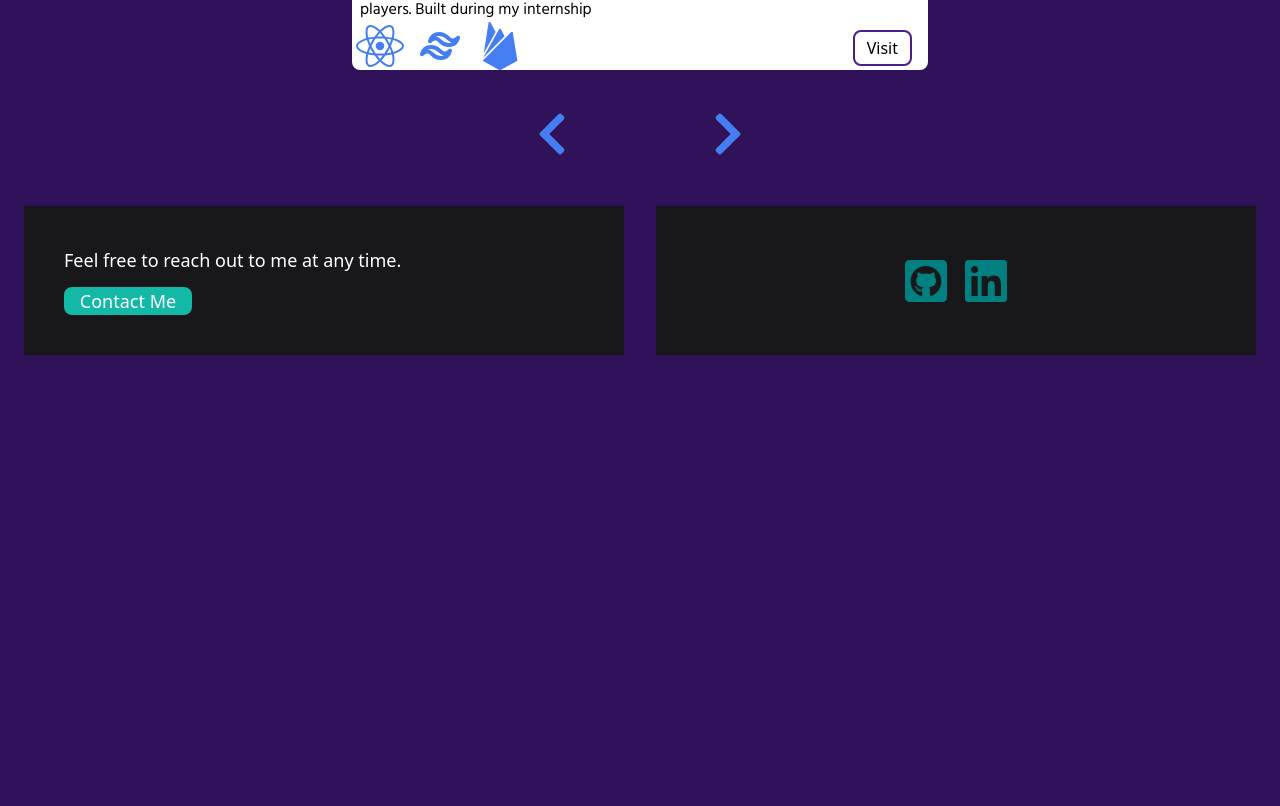
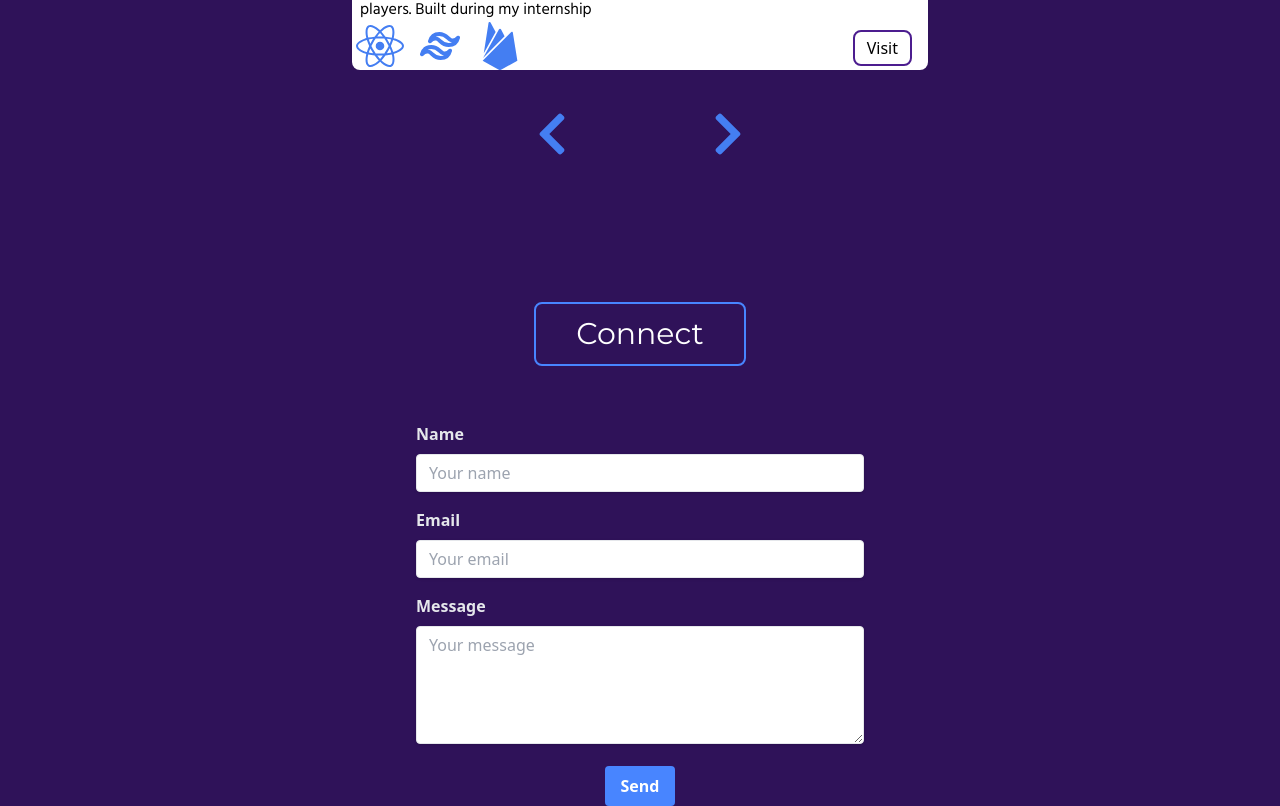
Before and after one commit to njandersen/personal-siteV2, a React (Vite) app: page / in a window 1280 px wide. Shown: the part 1731-2537 px from the top of the page. Before the commit the page ends 2134 px from the top, so only its background shows below. Built offline with nearby package versions, Linux system fonts and the light colour scheme.

Commit message:
add contact form

```diff
--- a/src/pages/ContactFooter.jsx
+++ b/src/pages/ContactFooter.jsx
@@ -1,29 +1,88 @@
-import { FaGithubSquare, FaLinkedin } from "react-icons/fa";
-import { IconContext } from "react-icons";
+import { useState } from "react";
 
 export default function ContactFooter() {
+  const [name, setName] = useState("");
+  const [email, setEmail] = useState("");
+  const [message, setMessage] = useState("");
+
+  const handleSubmit = (e) => {
+    e.preventDefault();
+    console.log("Name:", name);
+    console.log("Email:", email);
+    console.log("Message:", message);
+    // Send form data to server or API
+  };
   return (
-    <IconContext.Provider value={{ color: "teal", size: "3rem" }}>
-      <div className="max-w-screen-xl mx-auto px-6 py-12">
-        <div className="grid grid-cols-1 md:grid-cols-2 gap-8">
-          <div className="flex flex-col items-start bg-zinc-900 p-10">
-            <p className="text-white leading-relaxed text-lg mb-3">
-              Feel free to reach out to me at any time.
-            </p>
-            <button className="text-white text-lg bg-teal-500 rounded-lg w-32">
-              <a href="mailto:njandersen22@gmail.com">Contact Me</a>
-            </button>
-          </div>
-          <div className="flex items-center justify-center bg-zinc-900 p-10">
-            <a href="https://github.com/njandersen" className="pr-3">
-              <FaGithubSquare />
-            </a>
-            <a href="https://www.linkedin.com/in/nicholas-andersen-962b60121/">
-              <FaLinkedin />
-            </a>
-          </div>
+    <div className="flex flex-col items-center justify-center mt-36">
+      <h2 className="px-10 py-3 font-montserrat text-3xl text-white border-2 border-secondary-100 rounded-lg">
+        Connect
+      </h2>
+      <form
+        className="mt-14 w-full max-w-md"
+        onSubmit={handleSubmit}
+        method="POST"
+        netlify
+        data-netlify="true"
+      >
+        <input type="hidden" name="form-name" value="contact" />
+
+        <div className="mb-4">
+          <label htmlFor="name" className="block text-gray-200 font-bold mb-2">
+            Name
+          </label>
+          <input
+            type="text"
+            id="name"
+            name="name"
+            value={name}
+            onChange={(e) => setName(e.target.value)}
+            className="shadow appearance-none border rounded w-full py-2 px-3 text-gray-700 leading-tight focus:outline-none focus:shadow-outline"
+            placeholder="Your name"
+            required
+          />
         </div>
-      </div>
-    </IconContext.Provider>
+        <div className="mb-4">
+          <label htmlFor="email" className="block text-gray-200 font-bold mb-2">
+            Email
+          </label>
+          <input
+            type="email"
+            id="email"
+            name="email"
+            value={email}
+            onChange={(e) => setEmail(e.target.value)}
+            className="shadow appearance-none border rounded w-full py-2 px-3 text-gray-700 leading-tight focus:outline-none focus:shadow-outline"
+            placeholder="Your email"
+            required
+          />
+        </div>
+        <div className="mb-4">
+          <label
+            htmlFor="message"
+            className="block text-gray-200 font-bold mb-2"
+          >
+            Message
+          </label>
+          <textarea
+            id="message"
+            name="message"
+            value={message}
+            onChange={(e) => setMessage(e.target.value)}
+            className="shadow appearance-none border rounded w-full py-2 px-3 text-gray-700 leading-tight focus:outline-none focus:shadow-outline"
+            placeholder="Your message"
+            rows="5"
+            required
+          ></textarea>
+        </div>
+        <div className="flex justify-center">
+          <button
+            type="submit"
+            className="bg-secondary-100 hover:bg-secondary-200 text-white font-bold py-2 px-4 rounded focus:outline-none focus:shadow-outline"
+          >
+            Send
+          </button>
+        </div>
+      </form>
+    </div>
   );
 }
```
